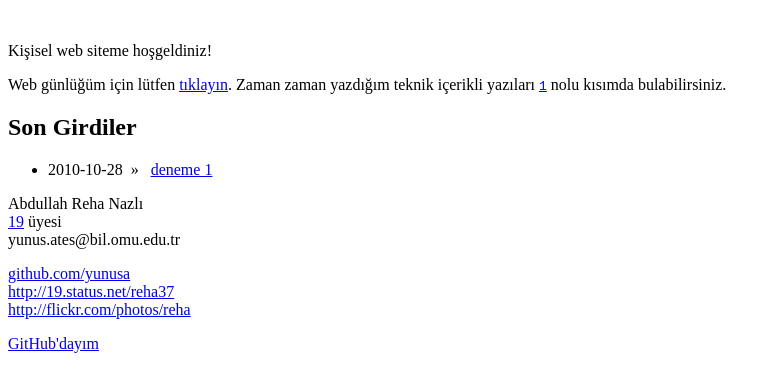
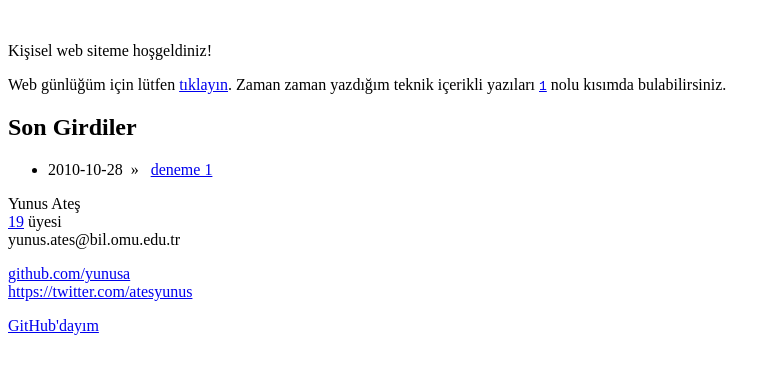
Before and after one commit to yunusa/yunusa.github.com, a Jekyll site: the page built from index.html, in a window 1280 px wide. Shown: the top 392 px of the page, without its empty margins (0-777 px from the left). Built offline with Jekyll 4.4.1, drawn with Linux system fonts in a browser that asks for light colours; part of the change alters nothing that is shown.

Commit message:
Update _config.yml

```diff
--- a/_config.yml
+++ b/_config.yml
@@ -61,7 +61,7 @@ param:
         # dikkat!  unix kullanıcı adı github hesabından farklı olabilir
         user: yunusa
         # tam kullanıcı adı (ör. Recai Oktaş)
-        fullname: Abdullah Reha Nazlı
+        fullname: Yunus Ateş
         # email adresi (ör. roktas@bil.omu.edu.tr)
         email: yunus.ates@bil.omu.edu.tr
         # ünvan (ör. Bilgisayar Mühendisliği Öğrencisi)
@@ -69,11 +69,9 @@ param:
         # GnuPG kısa parmak izi (ör. DEADBEEF)
         gpg: ~
         # twitter adresi (ör. http://19.status.net/roktas)
-        twitter: http://19.status.net/reha37
-        # flick adresi (ör. http://flickr.com/photos/roktas)
-        flickr: http://flickr.com/photos/reha
+        twitter: https://twitter.com/atesyunus
+        # flick adresi (ör. http://flickr.com/photos/roktas
         # facebook adresi (ör. http://facebook.com/roktas)
-        facebook: http://facebook.com/reha37
         # özet akışı adresi (ör. http://feeds.feedburner.com/roktas)
         feed: ~
 
```
